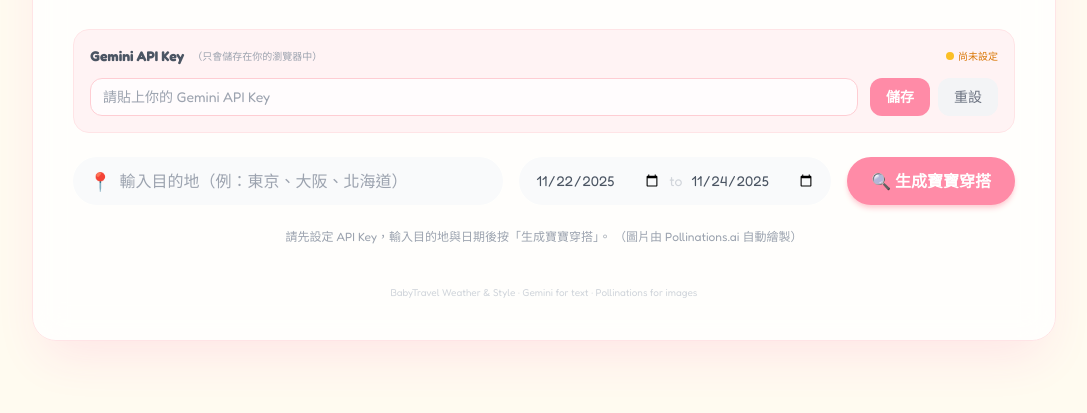
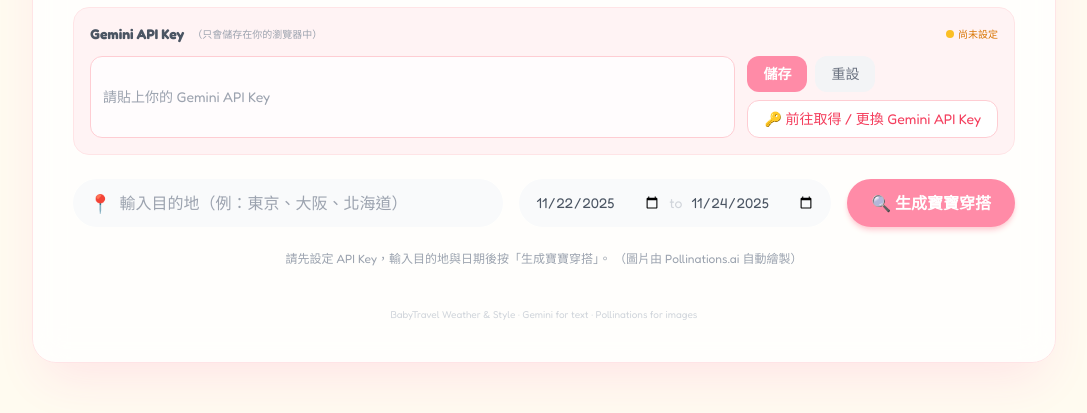
Before and after one commit to panmuksiesta/babytraveldress, a plain HTML site: page index.html in a window 1280 px wide. Shown: the part 293-706 px from the top of the page, without its empty margins (96-1183 px from the left). Drawn offline with nearby package versions, Linux system fonts and the light colour scheme; a web font is replaced by a local one.

Commit message:
Update index.html

```diff
--- a/index.html
+++ b/index.html
@@ -90,6 +90,7 @@
           </header>
 
           <!-- API Key 區塊 -->
+                    <!-- API Key 區塊 -->
           <section class="mb-6 p-4 rounded-2xl bg-rose-50/80 border border-rose-100 space-y-3">
             <div class="flex items-center justify-between gap-3">
               <div class="flex items-center gap-2">
@@ -100,11 +101,15 @@
                   （只會儲存在你的瀏覽器中）
                 </span>
               </div>
-              <span id="apiStatusBadge" class="inline-flex items-center gap-1 text-[10px] text-amber-600">
+              <span
+                id="apiStatusBadge"
+                class="inline-flex items-center gap-1 text-[10px] text-amber-600"
+              >
                 <span class="w-2 h-2 bg-amber-400 rounded-full"></span>
                 尚未設定
               </span>
             </div>
+
             <div class="flex flex-col md:flex-row gap-3">
               <input
                 id="apiKeyInput"
@@ -112,6 +117,9 @@
                 placeholder="請貼上你的 Gemini API Key"
                 class="flex-1 px-3 py-2 text-xs md:text-sm rounded-xl border border-rose-200 bg-white/80 outline-none focus:ring-2 focus:ring-accent-primary/40"
               />
+
+              <div class="flex flex-col gap-2">
+                <!-- 上排：儲存 / 重設 -->
                 <div class="flex gap-2">
                   <button
                     id="saveApiBtn"
@@ -128,8 +136,19 @@
                     重設
                   </button>
                 </div>
+
+                <!-- 下排：前往取得 / 更換 API Key -->
+                <button
+                  type="button"
+                  onclick="window.open('https://aistudio.google.com/app/apikey', '_blank')"
+                  class="px-3 md:px-4 py-2 text-xs md:text-sm rounded-xl border border-rose-200 bg-white text-rose-500 hover:bg-rose-50 transition-colors flex items-center justify-center gap-1"
+                >
+                  <span>🔑 前往取得 / 更換 Gemini API Key</span>
+                </button>
+              </div>
             </div>
           </section>
+
 
           <!-- 查詢表單 -->
           <form
```
Lines whose indentation alone changed are shown as unchanged.
